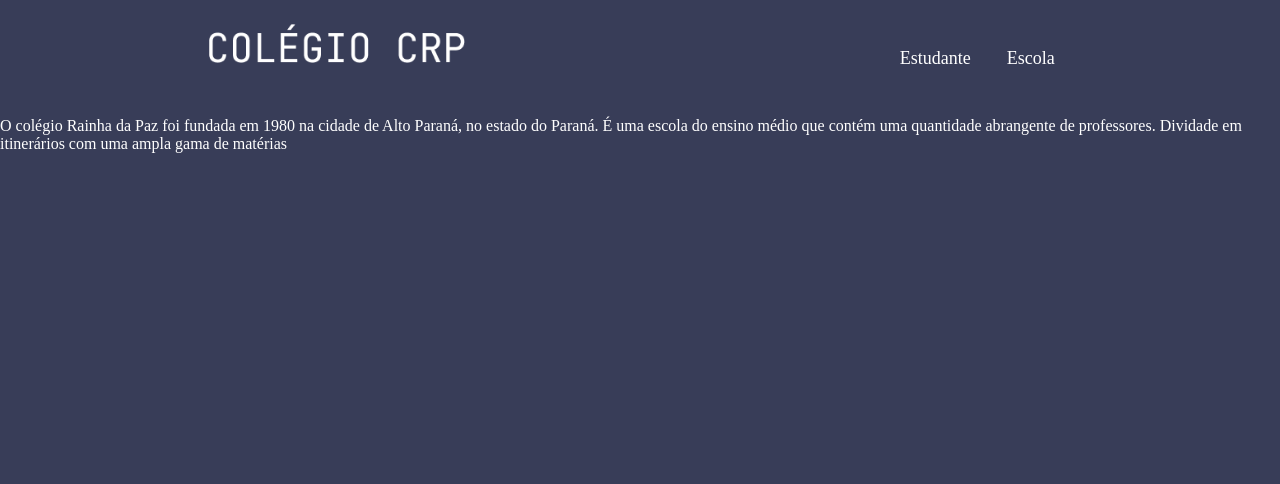
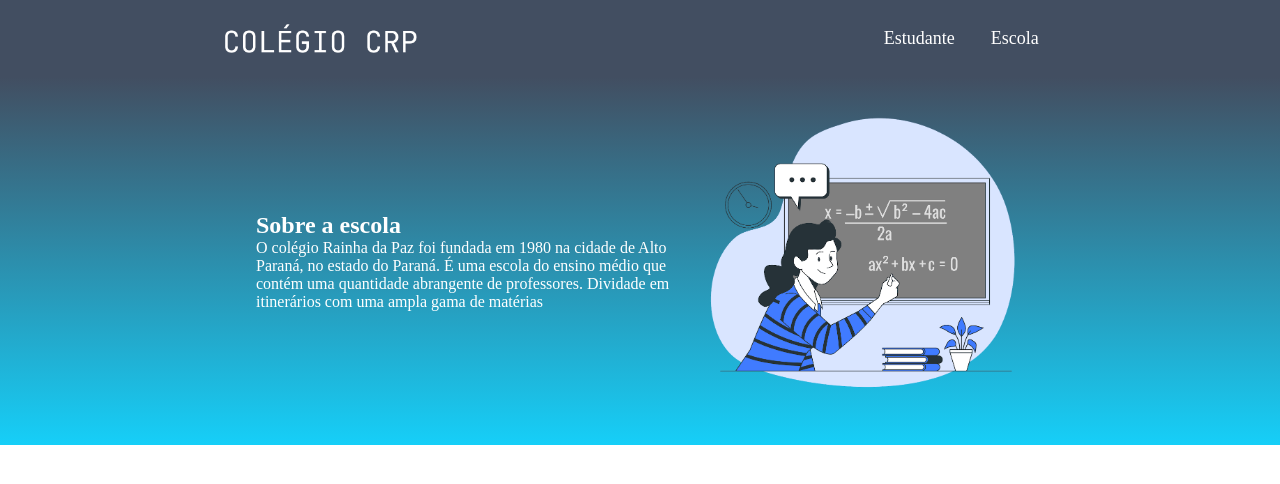
Before and after one commit to matpavaneli/siteEscola-1, a plain HTML site: page index.html in a window 1280 px wide. Drawn offline with Linux system fonts and the light colour scheme.

Commit message:
updating: index, addeding: image

```diff
--- a/index.html
+++ b/index.html
@@ -10,16 +10,20 @@
 </head>
 <body>
   <header class="cabecalho">
-    <img src="img/COLÉGIO CRP.png" alt="logo escola" class="cabecalho-imagem">
-    <ul>
+    <img class="cabecalho-imagem" src="img/COLÉGIO CRP.png" alt="logo escola">
+    <ul class="cabecalho-lista">
       <li class="cabecalho-lista-item">Estudante</li>
       <li class="cabecalho-lista-item">Escola</li>
     </ul>
   </header>
-  <section>
-     <p class="escola-texto-um">O colégio Rainha da Paz foi fundada em 1980 na cidade de Alto Paraná, no estado do Paraná. É uma escola do ensino médio que contém uma quantidade abrangente de professores. Dividade em itinerários com uma ampla gama de matérias</p>
-     <p class="escola-texto-dois"></p>
+  <section class="escola">
+    <div class="escola-conteudo">
+      <h2 class="escola-titulo">Sobre a escola</h2>
+      <p class="escola-texto-um">O colégio Rainha da Paz foi fundada em 1980 na cidade de Alto Paraná, no estado do Paraná. É uma escola do ensino médio que contém uma quantidade abrangente de professores. Dividade em itinerários com uma ampla gama de matérias</p>
+      <p class="escola-texto-dois"></p>
+    </div>
+    <img src="./img/Formula-bro.png" alt="Professor com quadro" class="escola-imagem">
 
-  </section class="escola">
+  </section>
 </body>
 </html>
--- a/style.css
+++ b/style.css
@@ -1,29 +1,44 @@
-body {
-    background-color: #383D58;
-    color: white;
-}
-
 * {
     margin: 0;
     padding: 0;
 }
 
-.cabecalho-imagem {
-    width: 20%;
-    height: 80%;
-}
-
 .cabecalho {
-    background-color: #383D58;
+    background-color: #424E61;
     color: white;
     display: flex;
     justify-content: space-around;
+    align-items: center;
     padding: 24px 0;
+}
+
+.cabecalho-imagem {
+    width: 15%;
 }
 
 .cabecalho-lista-item{
     margin: 0 16px;
-    padding: 24px 0;
     font-size: 18px;
     display: inline-block;
 }
+
+.escola-imagem {
+    width: 25%;
+}
+
+.escola{
+    background-image: linear-gradient(#424E61, #16CFF8);
+    color: white;
+    display: flex;
+    justify-content: center;
+    align-items: center;
+    padding: 24px 0;
+}
+
+.escola-conteudo {
+    width: 35%;
+}
+
+.ecola-titulo {
+    padding: 24px 0;
+}
```
Also changed, not shown: img/Formula-bro.png (added).
